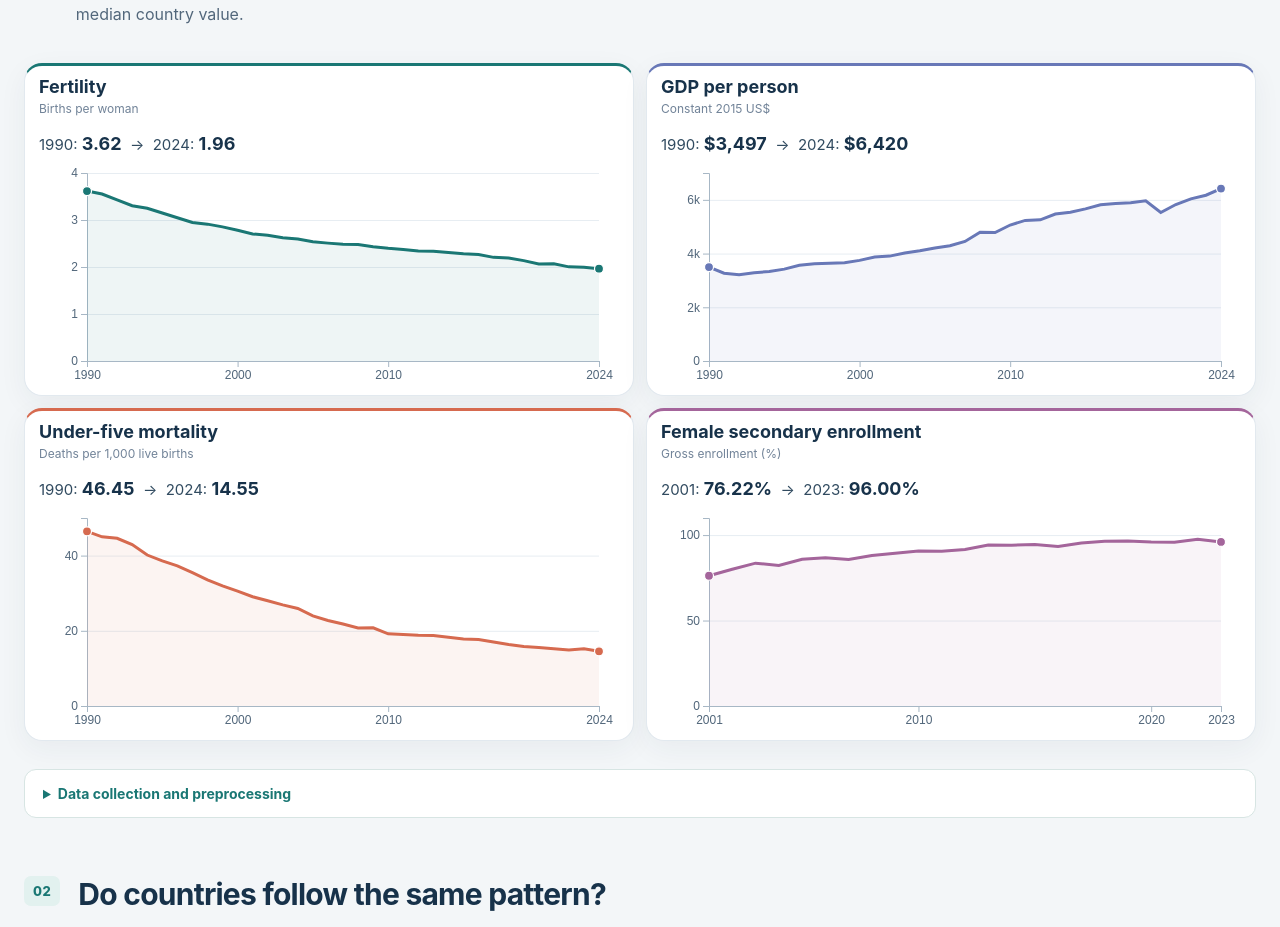
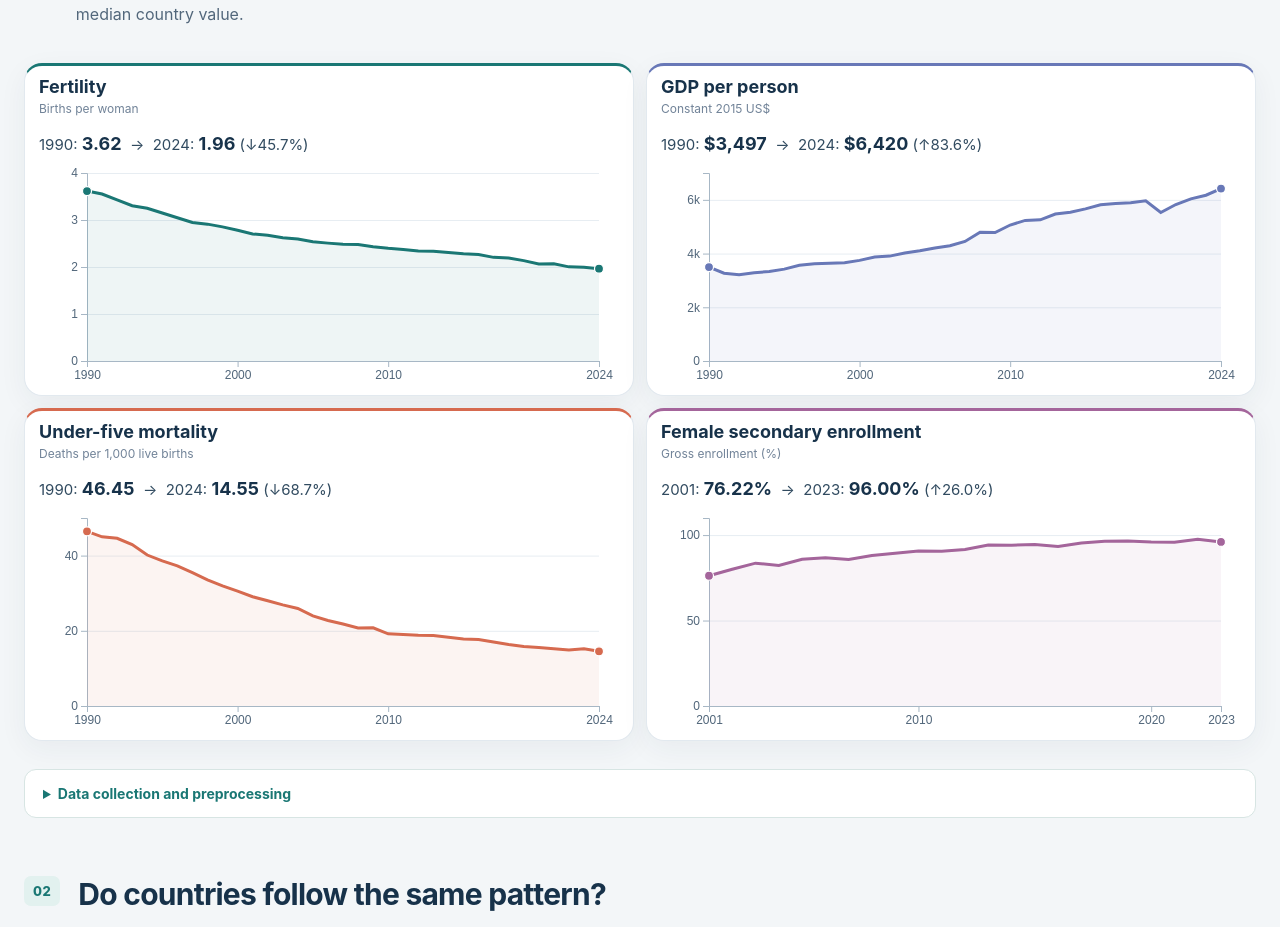
Before and after one commit to LinhNguyen2901/beyond-birth-rate, a React app in the folder frontend/: page / in a window 1280 px wide. Shown: the part 882-1809 px from the top of the page. Built offline with nearby package versions, Linux system fonts and the light colour scheme; the HTML template or start-up script is replaced by a standard one.

Commit message:
add percentage change

```diff
--- a/frontend/src/components/MedianTrends.jsx
+++ b/frontend/src/components/MedianTrends.jsx
@@ -87,12 +87,15 @@ function TrendChart({ measure }) {
 
   const format = measure.key === 'gdp_pc' ? d3.format('$,.0f') : d3.format(',.2f')
   const unit = measure.key === 'education' ? '%' : ''
+  const firstValue = chartData[0][measure.key]
+  const lastValue = chartData[chartData.length - 1][measure.key]
+  const percentChange = 100 * (lastValue / firstValue - 1)
 
   return (
     <section className="chart-card median-panel" style={{ borderTopColor: measure.color }}>
       <h3>{measure.title}</h3>
       <p className="median-unit">{measure.unit}</p>
-      <p className="trend-values">{firstYear}: <strong>{format(chartData[0][measure.key])}{unit}</strong> &nbsp;→&nbsp; {lastYear}: <strong>{format(chartData[chartData.length - 1][measure.key])}{unit}</strong></p>
+      <p className="trend-values">{firstYear}: <strong>{format(firstValue)}{unit}</strong> &nbsp;→&nbsp; {lastYear}: <strong>{format(lastValue)}{unit}</strong> ({percentChange >= 0 ? '↑' : '↓'}{d3.format('.1f')(Math.abs(percentChange))}%)</p>
       <svg ref={chartRef} role="img" aria-label={`${measure.title} trend from ${firstYear} to ${lastYear}`} />
       <div className="chart-tooltip" aria-hidden="true" />
       <p className="chart-readout" aria-live="polite">Hover or focus a mark to see its exact values.</p>
```
